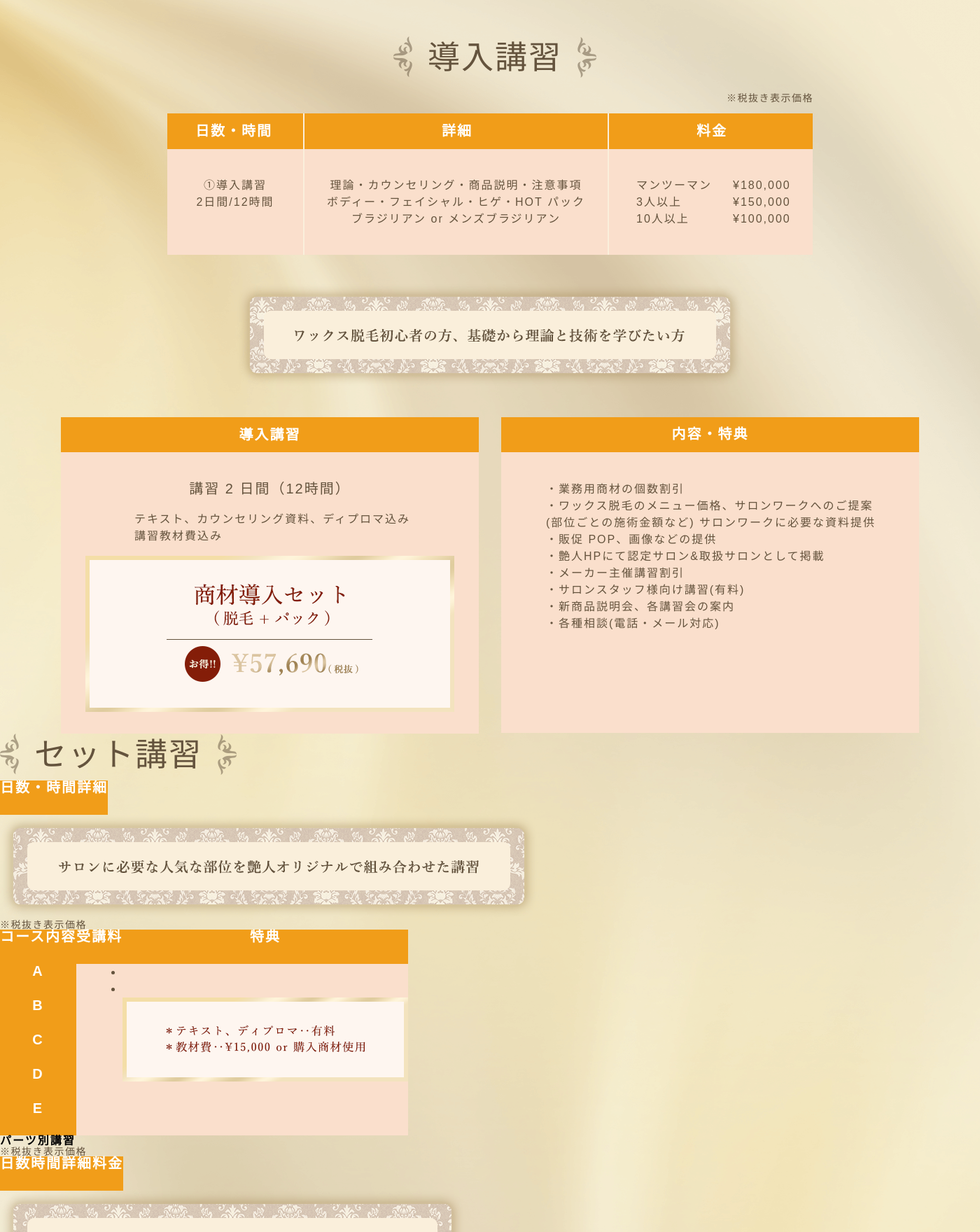
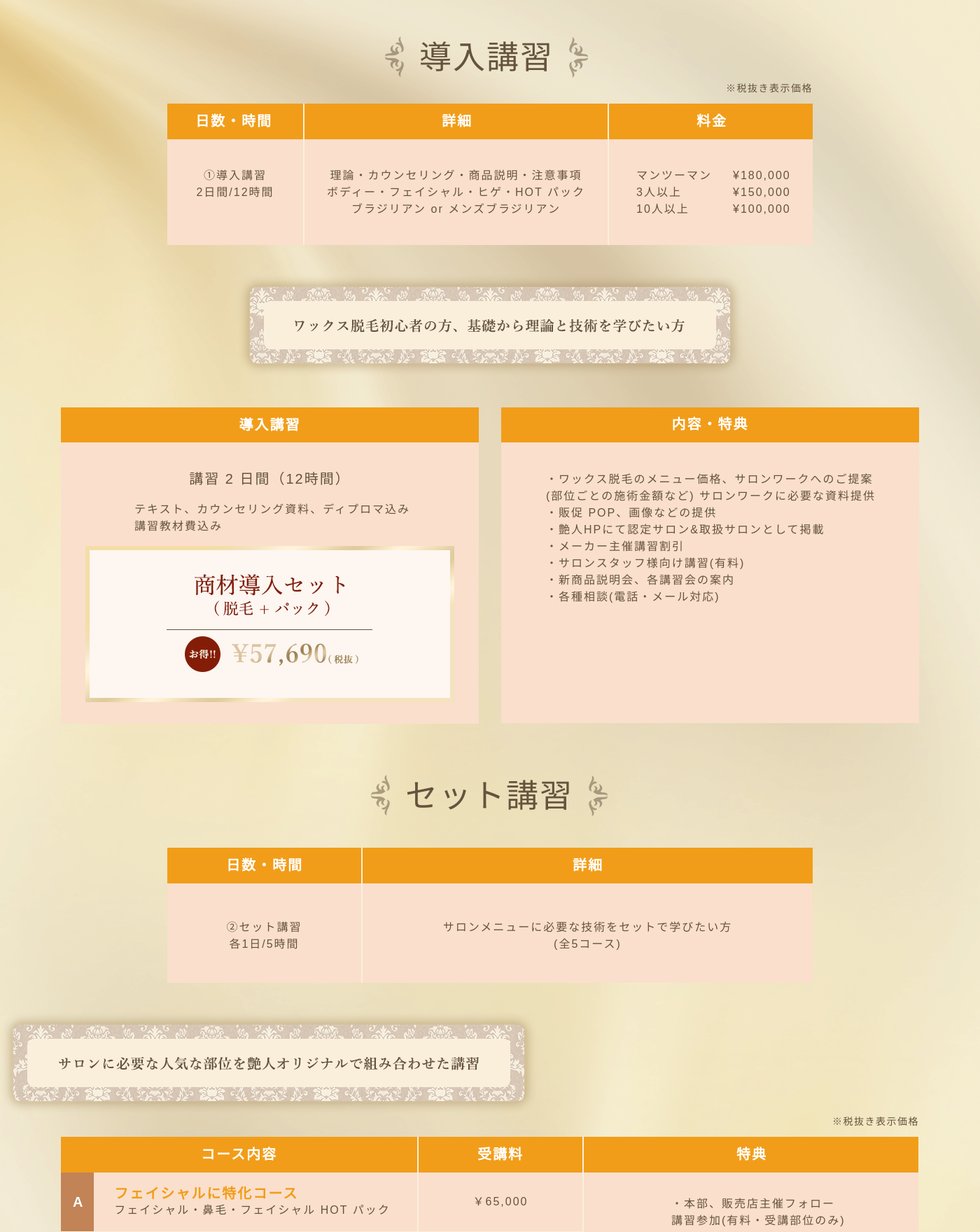
Before and after one commit to Johorin/tsuyari, a PHP site: page /kosyu.html in a window 1400 px wide. Shown: the part 800-2560 px from the top of the page at 70% size. Run offline with PHP 8.4, Linux system fonts and the light colour scheme; lists and menus that the app fills with data are empty.

Commit message:
セット講習の作成と細かい部分の修正を行いました。

```diff
--- a/kosyu.css
+++ b/kosyu.css
@@ -131,6 +131,7 @@ body {
   font-size: 56px;
   font-weight: 550;
   color: #841d08;
+  letter-spacing: 5.5px;
 }
 
 .main-wrapper {
@@ -141,11 +142,14 @@ body {
 }
 
 .main-wrapper__headline {
-  margin: 0px 448px 72px 459px;
+  width: 492.8px;
+  margin: 0px auto 72px auto;
   padding-top: 100px;
 }
 
 .main-wrapper .title-wrapper {
+  margin-left: auto;
+  margin-right: auto;
   display: -webkit-box;
   display: -ms-flexbox;
   display: flex;
@@ -156,12 +160,12 @@ body {
   height: 59px;
 }
 
-.main-wrapper .title-wrapper--text {
+.main-wrapper .title-wrapper__text {
   height: 59px;
   padding-top: 8px;
 }
 
-.main-wrapper .title-wrapper--text .titleText {
+.main-wrapper .title-wrapper__text .titleText {
   font-family: '游明朝','Yu Mincho',YuMincho,'Hiragino Mincho Pro',serif;
   font-size: 46px;
   color: #64533d;
@@ -177,6 +181,13 @@ body {
   font-size: 14px;
   color: #64533d;
   letter-spacing: 1.5px;
+  text-align: right;
+  margin-bottom: 15px;
+}
+
+.main-wrapper table tr {
+  -webkit-box-sizing: border-box;
+          box-sizing: border-box;
 }
 
 .main-wrapper table th {
@@ -204,13 +215,7 @@ body {
 }
 
 .main-wrapper .donyu .title-wrapper {
-  margin-left: 562px;
-}
-
-.main-wrapper .donyu__caution {
-  margin-left: 1038px;
-  margin-top: 14px;
-  margin-bottom: 15px;
+  width: 300px;
 }
 
 .main-wrapper .donyu__table1 {
@@ -328,4 +333,125 @@ body {
   list-style: none;
   text-align: left;
 }
+
+.main-wrapper .set {
+  margin-top: 73px;
+}
+
+.main-wrapper .set .title-wrapper {
+  width: 340px;
+}
+
+.main-wrapper .set__table1 {
+  margin: 37px auto 41px auto;
+  width: 922px;
+}
+
+.main-wrapper .set__table1 .head1 {
+  padding: 14px 83px 16px 84px;
+}
+
+.main-wrapper .set__table1 .head2 {
+  padding: 15px 299px 15px 300px;
+}
+
+.main-wrapper .set__table1 .data {
+  height: 142px;
+}
+
+.main-wrapper .set__table1 .data1 {
+  padding-top: 51px;
+}
+
+.main-wrapper .set__table1 .data2 {
+  padding-top: 51px;
+}
+
+.main-wrapper .set__table1 .head1, .main-wrapper .set__table1 .data1 {
+  border-right: 2px solid #faefdb;
+}
+
+.main-wrapper .set__table2 {
+  margin: 0 auto 0 auto;
+  width: 1226px;
+}
+
+.main-wrapper .set__table2 .al-head {
+  background-color: #c28356;
+  vertical-align: middle;
+  padding-left: 15px;
+  padding-right: 12px;
+}
+
+.main-wrapper .set__table2 .al-headA, .main-wrapper .set__table2 .al-headB, .main-wrapper .set__table2 .al-headC, .main-wrapper .set__table2 .al-headD {
+  border-bottom: 2px solid #faefdb;
+}
+
+.main-wrapper .set__table2 .head1 {
+  padding: 15px 200px 16px 200px;
+}
+
+.main-wrapper .set__table2 .head2 {
+  padding: 15px 84px 16px 84px;
+}
+
+.main-wrapper .set__table2 .head3 {
+  padding: 14px 216px 16px 218px;
+}
+
+.main-wrapper .set__table2 .data {
+  height: 85.4px;
+}
+
+.main-wrapper .set__table2 .data1 {
+  vertical-align: middle;
+}
+
+.main-wrapper .set__table2 .data1 h3 {
+  text-align: left;
+  padding-left: 29px;
+  color: #f19d19;
+  font-size: 20px;
+}
+
+.main-wrapper .set__table2 .data1 p {
+  text-align: left;
+  padding-left: 29px;
+}
+
+.main-wrapper .set__table2 .data2 {
+  vertical-align: middle;
+}
+
+.main-wrapper .set__table2 .data3 {
+  padding-top: 33px;
+}
+
+.main-wrapper .set__table2 .data3 .textGroup {
+  padding-left: 125px;
+}
+
+.main-wrapper .set__table2 .data3 .textGroup ul {
+  list-style: none;
+}
+
+.main-wrapper .set__table2 .data3 .textGroup ul li {
+  text-align: left;
+}
+
+.main-wrapper .set__table2 .data3 .privilege {
+  margin-top: 41px;
+}
+
+.main-wrapper .set__table2 .head1, .main-wrapper .set__table2 .data1, .main-wrapper .set__table2 .head2, .main-wrapper .set__table2 .data2 {
+  border-right: 2px solid #faefdb;
+}
+
+.main-wrapper .set__table2 .data1, .main-wrapper .set__table2 .data2 {
+  border-bottom: 2px solid #faefdb;
+}
+
+.main-wrapper .set__table2 .data1-last, .main-wrapper .set__table2 .data2-last {
+  border-bottom: none;
+}
 /*# sourceMappingURL=kosyu.css.map */
--- a/kosyu.html
+++ b/kosyu.html
@@ -34,17 +34,17 @@
             <div class="leftShape">
                 <img src="./image/シェイプ 左.png" alt="">
             </div>
-            <div class="title-wrapper--text">
+            <div class="title-wrapper__text">
                 <h2 class="titleText">導入講習</h2>
             </div>
             <div class="rightShape">
                 <img src="./image/シェイプ 右.png" alt="">
             </div>
         </div>
-        <div class="donyu__caution">
-            <p class="caution">※税抜き表示価格</p>
-        </div>
         <div class="donyu__table1">
+            <div class="donyu__table1--caution">
+                <p class="caution">※税抜き表示価格</p>
+            </div>
             <table>
                 <tr>
                     <th class="head1">日数・時間</th><th class="head2">詳細</th><th class="head3">料金</th>
@@ -106,7 +106,6 @@
                         <td class="data1">
                             <div class="textGroup">
                                 <ul class="donyu-contentPrivilege">
-                                    <li>・業務用商材の個数割引</li>
                                     <li>・ワックス脱毛のメニュー価格、サロンワークへのご提案<br>
                                         (部位ごとの施術金額など) サロンワークに必要な資料提供</li>
                                     <li>・販促 POP、画像などの提供</li>
@@ -128,7 +127,7 @@
             <div class="leftShape">
                 <img src="./image/シェイプ 左.png" alt="">
             </div>
-            <div class="title-wrapper--text">
+            <div class="title-wrapper__text">
                 <h2 class="titleText">セット講習</h2>
             </div>
             <div class="rightShape">
@@ -137,46 +136,80 @@
         </div>
         <div class="set__table1">
             <table>
-                <tr>
-                    <th>日数・時間</th><th>詳細</th>
+                <tr class="head">
+                    <th class="head1">日数・時間</th><th class="head2">詳細</th>
                 </tr>
-                <tr>
-                    <td></td><td></td>
+                <tr class="data">
+                    <td class="data1">②セット講習<br>各1日/5時間</td>
+                    <td class="data2">サロンメニューに必要な技術をセットで学びたい方<br>(全5コース)</td>
                 </tr>
             </table>
         </div>
         <div class="pattern" width="768" height="147">
             <img src="./image/set-pattern.png" alt="サロンに必要な人気な部位を艶人オリジナルで組み合わせた講習">
         </div>
-        <div class="set__caution">
-            <p class="caution">※税抜き表示価格</p>
-        </div>
         <div class="set__table2">
+            <div class="set__table2--caution">
+                <p class="caution">※税抜き表示価格</p>
+            </div>
             <table>
-                <tr>
-                    <th colspan="2">コース内容</th><th>受講料</th><th>特典</th>
+                <tr class="head">
+                    <th class="head1" colspan="2">コース内容</th>
+                    <th class="head2">受講料</th>
+                    <th class="head3">特典</th>
                 </tr>
-                <tr>
-                    <th>A</th><td></td><td></td>
-                    <td rowspan="5">
-                        <ul>
-                            <li></li>
-                            <li></li>
-                        </ul>
-                        <img src="./image/set-privilege.png" alt="テキストとディプロマは有料、教材費は¥15,000もしくは購入商材使用">
+                <tr class="data">
+                    <th class="al-head al-headA">A</th>
+                    <td class="data1">
+                        <h3>フェイシャルに特化コース</h3>
+                        <p>フェイシャル・鼻毛・フェイシャル HOT パック</p>
+                    </td>
+                    <td class="data2">￥65,000</td>
+                    <td class="data3" rowspan="5">
+                        <div class="textGroup">
+                            <ul>
+                                <li>・本部、販売店主催フォロー<br>
+                                    講習参加(有料・受講部位のみ)</li>
+                                <li>　</li>
+                                <li>・認定&取扱サロン登録</li>
+                            </ul>
+                        </div>
+                        <div class="privilege">
+                            <img src="./image/set-privilege.png" alt="テキストとディプロマは有料、教材費は¥15,000もしくは購入商材使用">
+                        </div>
                     </td>
                 </tr>
-                <tr>
-                    <th>B</th><td><td></td></td>
+                <tr class="data">
+                    <th class="al-head al-headB">B</th>
+                    <td class="data1">
+                        <h3>𫝶ったまま施術できるコース</h3>
+                        <p>鼻毛・うなじ・眉毛・指毛・手の甲・耳毛</p>
+                    </td>
+                    <td class="data2">￥55,000</td>
                 </tr>
-                <tr>
-                    <th>C</th><td></td><td></td>
+                <tr class="data">
+                    <th class="al-head al-headC">C</th>
+                    <td class="data1">
+                        <h3>メンズに特化コース</h3>
+                        <p>ヒゲ・鼻毛・フェイシャル HOT パック</p>
+                    </td>
+                    <td class="data2">￥65,000</td>
                 </tr>
-                <tr>
-                    <th>D</th><td></td><td></td>
+                <tr class="data">
+                    <th class="al-head al-headD">D</th>
+                    <td class="data1">
+                        <h3>ブライダル向けコース</h3>
+                        <p>デコルテ・背中・うなじ・バスト HOT パック</p>
+                    </td>
+                    <td class="data2">￥70,000</td>
                 </tr>
-                <tr>
-                    <th>E</th><td></td><td></td>
+                <tr class="data">
+                    <th class="al-head al-headE">E</th>
+                    <td class="data1 data1-last">
+                        <h3>デリケートゾーンに特化コース</h3>
+                        <p>レディース VIO・メンズ VIO・VIOHOT パック</p>
+                    </td>
+                    <td class="data2 data2-last">￥95,000</td>
                 </tr>
             </table>
         </div>
--- a/kosyu.scss
+++ b/kosyu.scss
@@ -63,22 +63,28 @@ body {
     //とりあえず文字の太さを550としている
     font-weight: 550;
     color: #841d08;
+    //とりあえず文字の間隔を5.5pxとしている
+    letter-spacing: 5.5px;
 }
 .main-wrapper {
     height: 5253px;
     background-image: url(./image/bg.png);
     &__headline {
-        margin: 0px 448px 72px 459px;
+        width: 492.8px;
+        //margin: 0px 448px 72px 459px;
+        margin: 0px auto 72px auto;
         padding-top: 100px;
     }
     /*共通部分の設計*/
     .title-wrapper {
+        margin-left: auto;
+        margin-right: auto;
         display: flex;
         .leftShape {
             margin-right: 22px;
             height: 59px;
         }
-        &--text {
+        &__text {
             height: 59px;
             //とりあえず8pxとした
             padding-top: 8px;
@@ -100,8 +106,13 @@ body {
         color: #64533d;
         //とりあえず注意書きの文字間は1.5pxとしている
         letter-spacing: 1.5px;
+        text-align: right;
+        margin-bottom: 15px;
     }
     table {
+        tr {
+            box-sizing: border-box;
+        }
         th {
             color: white;
             font-size: 20px;
@@ -123,12 +134,7 @@ body {
     .donyu {
         width: 100%;
         .title-wrapper {
-            margin-left: 562px;
-        }
-        &__caution {
-            margin-left: 1038px;
-            margin-top: 14px;
-            margin-bottom: 15px;
+            width: 300px;
         }
         &__table1 {
             margin: 0 auto;
@@ -224,4 +230,99 @@ body {
             }
         }
     }
+    .set {
+        margin-top: 73px;
+        .title-wrapper {
+            width: 340px;
+        }
+        &__table1 {
+            margin: 37px auto 41px auto;
+            width: 922px;
+            .head1 {
+                //width: 196px;
+                padding: 14px 83px 16px 84px;
+            }
+            .head2 {
+                //width: 433px;
+                padding: 15px 299px 15px 300px;
+            }
+            .data {
+                height: 142px;
+            }
+            .data1 {
+                padding-top: 51px;
+            }
+            .data2 {
+                padding-top: 51px;
+            }
+            .head1, .data1 {
+                border-right: 2px solid #faefdb;
+            }
+        }
+        &__table2 {
+            margin: 0 auto 0 auto;
+            width: 1226px;
+            .al-head {
+                background-color: #c28356;
+                vertical-align: middle;
+                padding-left: 15px;
+                padding-right: 12px;
+            }
+            .al-headA, .al-headB, .al-headC, .al-headD {
+                border-bottom: 2px solid #faefdb;
+            }
+            .head1 {
+                padding: 15px 200px 16px 200px;
+            }
+            .head2 {
+                padding: 15px 84px 16px 84px;
+            }
+            .head3 {
+                padding: 14px 216px 16px 218px;
+            }
+            .data {
+                height: 85.4px;
+            }
+            .data1 {
+                vertical-align: middle;
+                h3 {
+                    text-align: left;
+                    padding-left: 29px;
+                    color: #f19d19;
+                    font-size: 20px;
+                }
+                p {
+                    text-align: left;
+                    padding-left: 29px;
+                }
+            }
+            .data2 {
+                vertical-align: middle;
+            }
+            .data3 {
+                padding-top: 33px;
+                .textGroup {
+                    padding-left: 125px;
+                    ul {
+                        list-style: none;
+                        li {
+                            text-align: left;
+                        }
+                    }
+                }
+                .privilege {
+                    margin-top: 41px;
+                }
+            }
+            .head1, .data1, .head2, .data2 {
+                border-right: 2px solid #faefdb;
+            }
+            .data1, .data2 {
+                border-bottom: 2px solid #faefdb;
+            }
+            .data1-last, .data2-last {
+                border-bottom: none;
+            }
+        }
+    }
 }
```
Also changed, not shown: image/ベクトルスマートオブジェクト.png (added), 2 other files.
